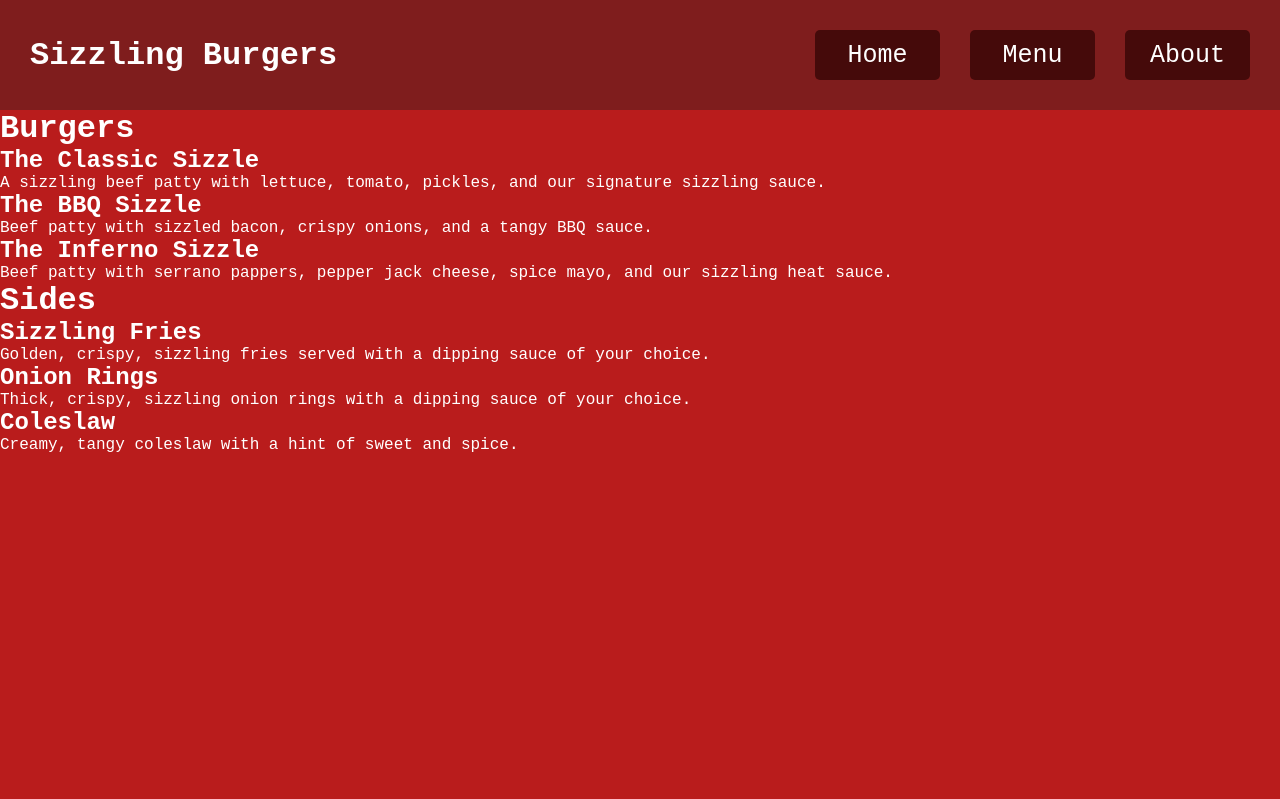
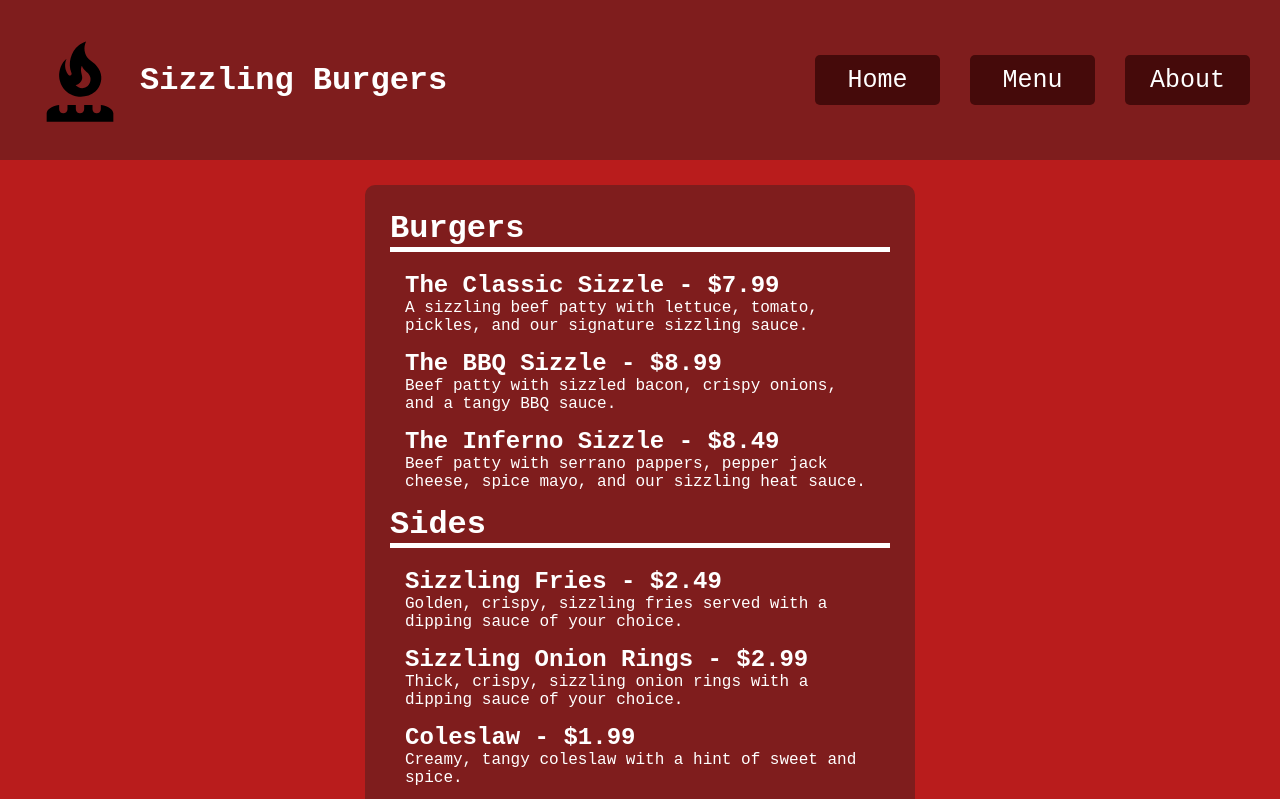
Before and after one commit to Amin-Zoghlami/restaurant-page, a website built with webpack: page src/template.html in a window 1280 px wide. Both pictures are taken after a click on the button "Menu". Shown: the top 799 px of the page. Built offline with nearby package versions, Linux system fonts and the light colour scheme.

Commit message:
Finish restaurant page

```diff
--- a/src/about.js
+++ b/src/about.js
@@ -1,4 +1,4 @@
-import manImage from "./man.jpg";
+import manImage from "./fire.jpg";
 
 export default function() {
     const content = document.getElementById("content");
@@ -12,13 +12,13 @@ export default function() {
     content.appendChild(aboutImage);
 
     const aboutDesc = document.createElement("div");
-    aboutDesc.classList.add("about");
+    aboutDesc.classList.add("about", "description");
     const text = document.createElement("div");
     text.classList.add("text");
     const h1 = document.createElement("h1");
     h1.textContent = "About Us";
     const p = document.createElement("p");
-    p.textContent = "Sizzling burgers opened Febuary 29, 2000. Founder John Doe started making burgers in Miami, Florida in a food truck branded as Sizzling Burgers. Today, we have kept this name and our locations span from Florida up to New York. We promise to only use the best of ingredients, and make sure our food is always of the highest quality. Come join us to finally taste a Sizzling Burger for yourself!";
+    p.textContent = "Sizzling burgers opened Febuary 29, 2000. Founder John Doe started making burgers in Miami, Florida in a food truck branded as Sizzling Burgers. To this day, we have kept this name and now our locations span the east coast from Florida up to New York. We promise to only use the best of ingredients, and make sure our food is always of the highest quality. Come join us to finally taste a Sizzling Burger for yourself!";
     text.appendChild(h1);
     text.appendChild(p);
     aboutDesc.appendChild(text);
--- a/src/index.js
+++ b/src/index.js
@@ -30,5 +30,3 @@ aboutButton.addEventListener("click", () => {
     clearContent();
     showAbout();
 });
-
-console.log("Greetings, World");
--- a/src/menu.js
+++ b/src/menu.js
@@ -1,9 +1,13 @@
 export default function() {
     const content = document.getElementById("content");
 
+    const menuContainer = document.createElement("div");
+    menuContainer.classList.add("menu-container");
+    content.appendChild(menuContainer);
+
     const menu = document.createElement("div");
     menu.classList.add("menu");
-    content.appendChild(menu);
+    menuContainer.appendChild(menu);
 
     const burgers = document.createElement("div");
     burgers.classList.add("burgers");
@@ -20,7 +24,8 @@ export default function() {
     burgerList.appendChild(classic);
 
     const classich2 = document.createElement("h2");
-    classich2.textContent = "The Classic Sizzle";
+    classich2.textContent = "The Classic Sizzle  - $7.99";
+    const classicPrice = document.createElement("span");
     const classicp = document.createElement("p");
     classicp.textContent = "A sizzling beef patty with lettuce, tomato, pickles, and our signature sizzling sauce.";
     classic.appendChild(classich2);
@@ -30,7 +35,7 @@ export default function() {
     burgerList.appendChild(bbq);
 
     const bbqh2 = document.createElement("h2");
-    bbqh2.textContent = "The BBQ Sizzle";
+    bbqh2.textContent = "The BBQ Sizzle - $8.99";
     const bbqp = document.createElement("p");
     bbqp.textContent = "Beef patty with sizzled bacon, crispy onions, and a tangy BBQ sauce.";
     bbq.appendChild(bbqh2);
@@ -40,7 +45,7 @@ export default function() {
     burgerList.appendChild(inferno);
 
     const infernoh2 = document.createElement("h2");
-    infernoh2.textContent = "The Inferno Sizzle";
+    infernoh2.textContent = "The Inferno Sizzle - $8.49";
     const infernop = document.createElement("p");
     infernop.textContent = "Beef patty with serrano pappers, pepper jack cheese, spice mayo, and our sizzling heat sauce.";
     inferno.appendChild(infernoh2);
@@ -61,7 +66,7 @@ export default function() {
     sidesList.appendChild(fries);
 
     const friesh2 = document.createElement("h2");
-    friesh2.textContent = "Sizzling Fries";
+    friesh2.textContent = "Sizzling Fries - $2.49";
     const friesp = document.createElement("p");
     friesp.textContent = "Golden, crispy, sizzling fries served with a dipping sauce of your choice.";
     fries.appendChild(friesh2);
@@ -71,7 +76,7 @@ export default function() {
     sidesList.appendChild(onionRings);
 
     const onionRingsh2 = document.createElement("h2");
-    onionRingsh2.textContent = "Onion Rings";
+    onionRingsh2.textContent = "Sizzling Onion Rings - $2.99";
     const onionRingsp = document.createElement("p");
     onionRingsp.textContent = "Thick, crispy, sizzling onion rings with a dipping sauce of your choice.";
     onionRings.appendChild(onionRingsh2);
@@ -81,10 +86,53 @@ export default function() {
     sidesList.appendChild(coleslaw);
 
     const coleslawh2 = document.createElement("h2");
-    coleslawh2.textContent = "Coleslaw";
+    coleslawh2.textContent = "Coleslaw - $1.99";
     const coleslawp = document.createElement("p");
     coleslawp.textContent = "Creamy, tangy coleslaw with a hint of sweet and spice.";
     coleslaw.appendChild(coleslawh2);
     coleslaw.appendChild(coleslawp);
 
+    const drinks = document.createElement("div");
+    drinks.classList.add("drinks");
+    menu.appendChild(drinks);
+
+    const drinksh1 = document.createElement("h1");
+    drinksh1.textContent = "Drinks";
+    drinks.append(drinksh1);
+
+    const drinksList = document.createElement("ul");
+    drinks.append(drinksList);
+
+    const cola = document.createElement("li");
+    drinksList.appendChild(cola);
+
+    const colah2 = document.createElement("h2");
+    colah2.textContent = "Classic Cola - $1.49";
+    const colap = document.createElement("p");
+    colap.textContent = "A refreshing cola served ice-cold.";
+    cola.appendChild(colah2);
+    cola.appendChild(colap);
+
+    const lemonade = document.createElement("li");
+    drinksList.appendChild(lemonade);
+
+    const lemonadeh2 = document.createElement("h2");
+    lemonadeh2.textContent = "Lemonade - $0.99";
+    const lemonadep = document.createElement("p");
+    lemonadep.textContent = "Lemonade made with freshly squeezed lemons, served ice-cold.";
+    lemonade.appendChild(lemonadeh2);
+    lemonade.appendChild(lemonadep);
+
+    const milkshake = document.createElement("li");
+    drinksList.appendChild(milkshake);
+
+    const milkshakeh2 = document.createElement("h2");
+    milkshakeh2.textContent = "Milkshake  - $3.49";
+    const milkshakep = document.createElement("p");
+    milkshakep.textContent = "Choose between a vanilla, strawberry, and/or chocolate rich and creamy milkshake topped with whipped cream and peanuts.";
+    milkshake.appendChild(milkshakeh2);
+    milkshake.appendChild(milkshakep);
+
+
+
 }
--- a/src/style.css
+++ b/src/style.css
@@ -15,6 +15,19 @@ header {
     display: flex;
     justify-content: space-between;
     align-items: center;
+    flex-wrap: wrap;
+}
+
+svg {
+    height: 100px;
+    width: 100px;
+    flex-shrink: 0;
+}
+
+.title {
+    display: flex;
+    align-items: center;
+    gap: 10px;
 }
 
 .nav {
@@ -33,14 +46,18 @@ button {
     width: 125px;
 }
 
-.home.image,
-.home.description {
+button:hover {
+    background-color: #ef4444;
+}
+
+.image,
+.description {
     display: flex;
     justify-content: center;
     text-align: center;
 }
 
-.home img {
+img {
     height: 400px;
     width: 500px;
     border: 20px solid #450a0a;
@@ -48,18 +65,52 @@ button {
     margin: 50px;
 }
 
-.home.description .text {
+.description {
+    margin-bottom: 20px;
+}
+
+.description h1 {
+    margin-bottom: 20px;
+}
+
+.description .text {
     background-color: #7f1d1d;
     padding: 20px;
     border-radius: 10px;
     max-width: 500px;
 }
 
-.home.description h1 {
+.menu-container {
+    display: flex;
+    justify-content: center;
+    align-items: center;
+}
+
+.menu {
+    max-width: 500px;
+    background-color: #7f1d1d;
+    padding: 25px;
+    border-radius: 10px;
+    margin: 25px;
+}
+
+.burgers h1,
+.sides h1,
+.drinks h1{
+    border-bottom: 5px solid #FFFFFF;
     margin-bottom: 20px;
+}
+
+ul {
+    list-style-type: none;
+}
+
+li {
+    margin: 15px;
 }
 
 .about img {
     height: 500px;
     width: 400px;
+
 }
--- a/src/template.html
+++ b/src/template.html
@@ -7,7 +7,13 @@
 </head>
 <body>
     <header>
-        <h1>Sizzling Burgers</h1>
+        <div class="title">
+                <svg xmlns="http://www.w3.org/2000/svg" viewBox="0 0 24 24">
+                    <title>gas-burner</title>
+                    <path d="M16.14 8.79L16.12 8.8C16.35 9.07 16.55 9.39 16.7 9.72L16.79 9.91C17.5 11.6 17 13.55 15.69 14.77C14.5 15.86 12.84 16.15 11.3 15.95C9.84 15.77 8.5 14.85 7.73 13.58C7.5 13.19 7.3 12.75 7.2 12.3C7.07 11.93 7.03 11.57 7 11.2C6.91 9.6 7.55 7.9 8.76 6.9C8.21 8.11 8.34 9.62 9.15 10.67L9.26 10.8C9.4 10.92 9.57 10.96 9.73 10.89C9.88 10.83 10 10.68 10 10.5L9.93 10.28C9.05 7.96 9.79 5.25 11.66 3.72C12.17 3.3 12.8 2.92 13.46 2.75C12.78 4.11 13 5.89 14.09 6.96C14.55 7.43 15.1 7.74 15.58 8.18L16.14 8.79M13.86 13.43L13.85 13.42C14.3 13.03 14.55 12.36 14.53 11.76L14.5 11.44C14.3 10.44 13.43 10.11 12.87 9.38C12.7 9.16 12.55 8.88 12.44 8.6C12.22 9.1 12.2 9.57 12.29 10.11C12.39 10.68 12.62 11.17 12.5 11.76C12.34 12.41 11.83 13.06 10.94 13.27C11.44 13.76 12.25 14.15 13.06 13.87C13.32 13.8 13.65 13.61 13.86 13.43M11 18V19C11 19.55 11.45 20 12 20C12.55 20 13 19.55 13 19V18H15V19C15 19.55 15.45 20 16 20C16.55 20 17 19.55 17 19V18C18.11 18 20 18.9 20 20V22H4V20C4 18.9 5.9 18 7 18V19C7 19.55 7.45 20 8 20C8.55 20 9 19.55 9 19V18H11Z" />
+                </svg>
+            <h1>Sizzling Burgers</h1>
+        </div>
         <div class="nav">
             <nav>
                 <button id="home-button">Home</button>
```
Also changed, not shown: src/man.jpg (deleted), 1 other file.
